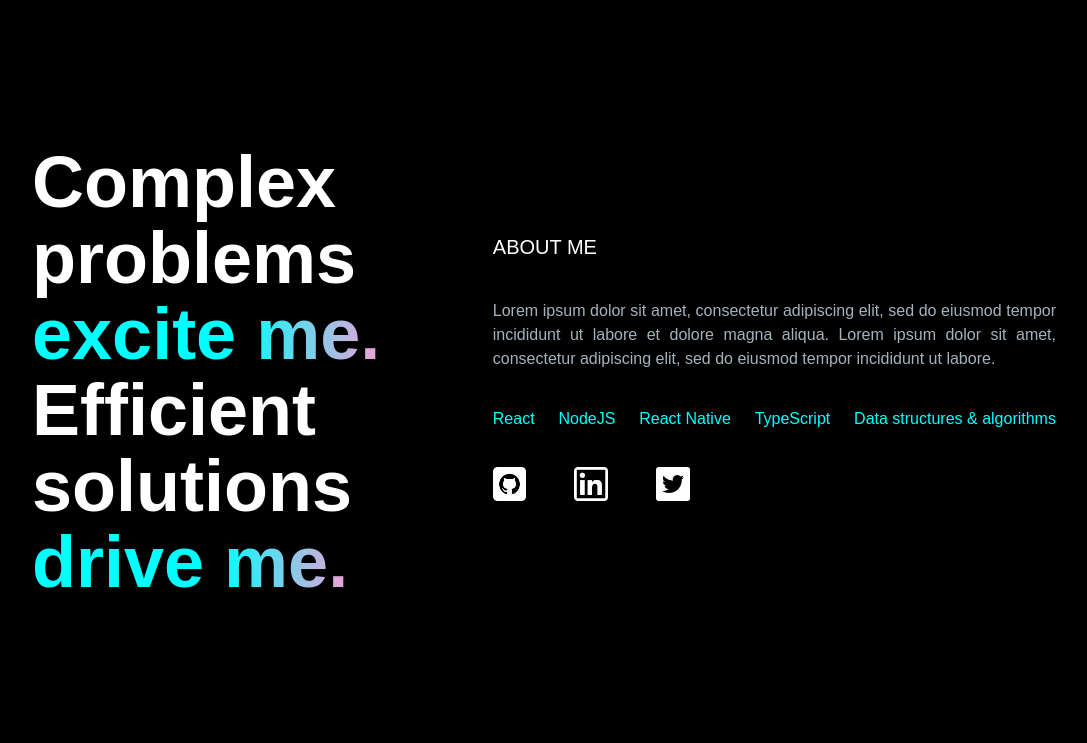
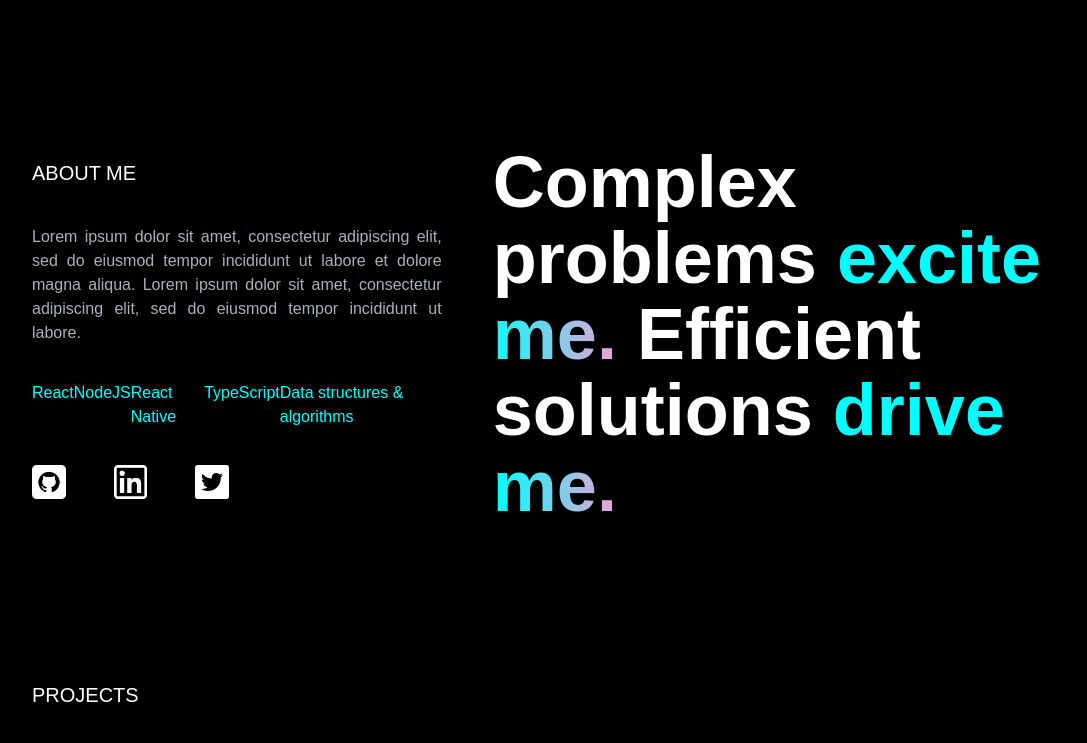
Before and after one commit to ChimwemweGwamba/Portfolio, a React (Create React App) app: page / in a window 1280 px wide. Shown: the part 600-1343 px from the top of the page, without its empty margins (96-1183 px from the left). Built offline with nearby package versions, Linux system fonts and the light colour scheme.

Commit message:
realigned component contain - about component

```diff
--- a/src/components/about.js
+++ b/src/components/about.js
@@ -11,19 +11,19 @@ const Container = styled.div`
   padding: 5rem 0;
 `;
 
-const CardLeft = styled.div`
-  width: 35%;
+const CardRight = styled.div`
+  width: 55%;
 `;
 
 const Title = styled.h1`
   margin: 0;
 `;
 
-const CardRight = styled.div`
+const CardLeft = styled.div`
   display: flex;
   flex-direction: column;
   justify-content: center;
-  width: 55%;
+  width: 40%;
 `;
 
 const Heading = styled.h5`
@@ -47,8 +47,7 @@ const Text = styled.p`
   margin: 0;
 `;
 
-const Socials = styled.p`
-`;
+const Socials = styled.p``;
 
 const Image = styled.img`
   width: 2.1rem;
@@ -63,12 +62,6 @@ function About() {
   return (
     <Container>
       <CardLeft>
-        <Title>
-          Complex problems <a>excite me.</a> Efficient solutions <a>drive me.</a>
-        </Title>
-      </CardLeft>
-
-      <CardRight>
         <Heading>ABOUT ME</Heading>
         <Text>
           Lorem ipsum dolor sit amet, consectetur adipiscing elit, sed do
@@ -108,6 +101,13 @@ function About() {
             onClick={() => openInNewTab("https://twitter.com/Chim_dawg")}
           />
         </Socials>
+      </CardLeft>
+
+      <CardRight>
+        <Title>
+          Complex problems <a>excite me.</a> Efficient solutions{" "}
+          <a>drive me.</a>
+        </Title>
       </CardRight>
     </Container>
   );
--- a/src/components/projects.js
+++ b/src/components/projects.js
@@ -1,36 +1,27 @@
-import React from 'react'
+import React from "react";
 import styled from "styled-components";
-import Project from './project';
-
+import Project from "./project";
 
 const Container = styled.div`
   padding: 5rem 0;
 `;
 
-const Heading = styled.h5`
-`;
+const Heading = styled.h5``;
 
-const Title = styled.h1`
-`;
-
+const Title = styled.h1``;
 
 function Projects() {
   return (
     <Container>
+      <Heading>PROJECTS</Heading>
 
-          <Heading>
-            PROJECTS
-          </Heading>
+      <Title>
+        Here are some of the <a>Projects</a> i've built
+      </Title>
 
-          <Title>
-              Here are some of the <a>Projects</a> i've built
-          </Title>
-
-
-        <Project/>
-
+      <Project />
     </Container>
-  )
+  );
 }
 
-export default Projects
+export default Projects;
```
Also changed, not shown: src/components/project.js (+3 -5 lines).
